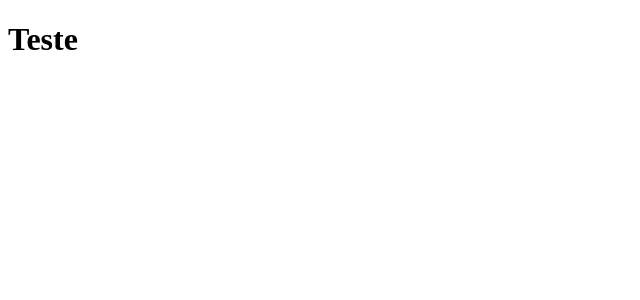
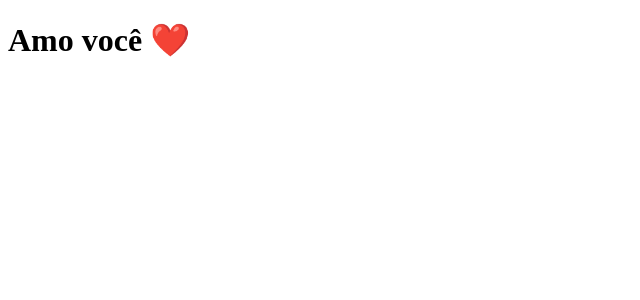
Before and after one commit to GSFZamai/clone-tabnews, a Next.js app: page / in a window 1280 px wide. Shown: the top 300 px of the page, without its empty margins (0-640 px from the left). Built offline with nearby package versions, Linux system fonts and the light colour scheme.

Commit message:
Comit inicial

```diff
--- a/pages/index.tsx
+++ b/pages/index.tsx
@@ -2,6 +2,6 @@ import React from "react";
 
 export default function Home() {
     return(
-        <h1>Teste</h1>
+        <h1>Amo você ❤️</h1>
     )
 }
```
